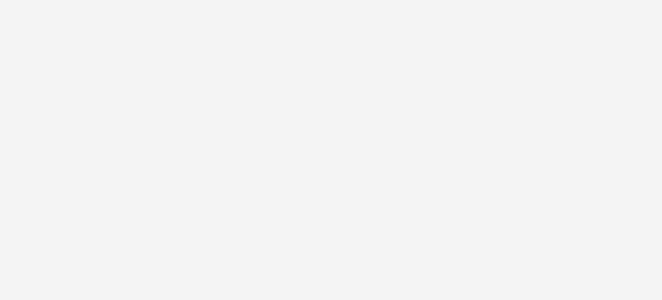
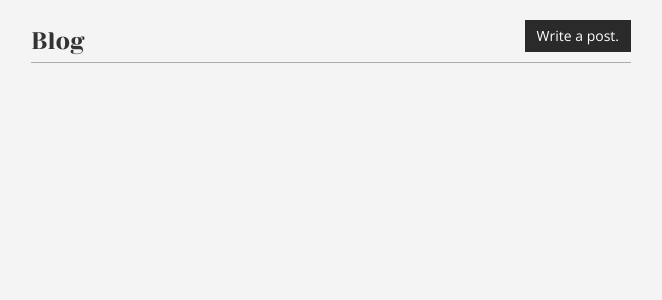
Before and after one commit to johnhaus/blog-redux, a React app: page / in a window 1280 px wide. Shown: the top 300 px of the page, without its empty margins (309-971 px from the left). Built offline with nearby package versions, Linux system fonts and the light colour scheme.

Commit message:
initial post index/reducer setup

```diff
--- /dev/null
+++ b/src/containers/posts_index.jsx
@@ -0,0 +1,41 @@
+import React, { Component } from 'react';
+import { Link } from 'react-router-dom';
+import { connect } from 'react-redux';
+
+class PostsIndex extends Component {
+  renderPosts() {
+    return this.props.posts.map((post) => {
+      return (
+        <Link to={`/posts/${post.id}`} key={post.id}>
+          <div className="post-item">
+            <h3>{post.title}</h3>
+            <p>{post.content}</p>
+          </div>
+        </Link>
+      );
+    });
+  }
+
+
+  render() {
+    return (
+      <div>
+        <div className="first-row">
+          <h3>Blog</h3>
+          <Link className="btn btn-primary btn-cta" to="/posts/new">
+            Write a post.
+          </Link>
+        </div>
+        {this.renderPosts()}
+      </div>
+    );
+  }
+}
+
+function mapStateToProps(state) {
+  return {
+    posts: state.posts
+  }
+}
+
+export default connect(mapStateToProps)(PostsIndex);
--- a/src/index.jsx
+++ b/src/index.jsx
@@ -7,10 +7,13 @@ import logger from 'redux-logger';
 import { BrowserRouter as Router, Route, Switch } from 'react-router-dom';
 import { createHistory as history } from 'history';
 
+import PostsIndex from './containers/posts_index';
+
 import '../assets/stylesheets/application.scss';
+import postsReducer from './reducers/posts_reducer';
 
 const reducers = combineReducers({
-  // key: reducer
+  posts: postsReducer
 });
 
 const middlewares = applyMiddleware(reduxPromise, logger);
@@ -19,9 +22,11 @@ const middlewares = applyMiddleware(reduxPromise, logger);
 ReactDOM.render(
   <Provider store={createStore(reducers, {}, middlewares)}>
     <Router history={history}>
-      <Switch>
-        TODO
-      </Switch>
+      <div className="thin-container">
+        <Switch>
+          <Route path="/" exact component={PostsIndex} />
+        </Switch>
+      </div>
     </Router>
   </Provider>,
   document.getElementById('root')
--- /dev/null
+++ b/src/reducers/posts_reducer.js
@@ -0,0 +1,7 @@
+export default function(state = [], action) {
+  switch(action.type) {
+    default: {
+    return state;
+    }
+  }
+}
```
